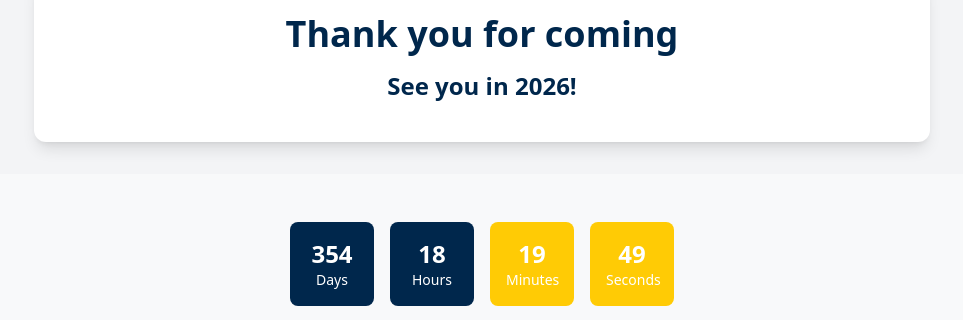
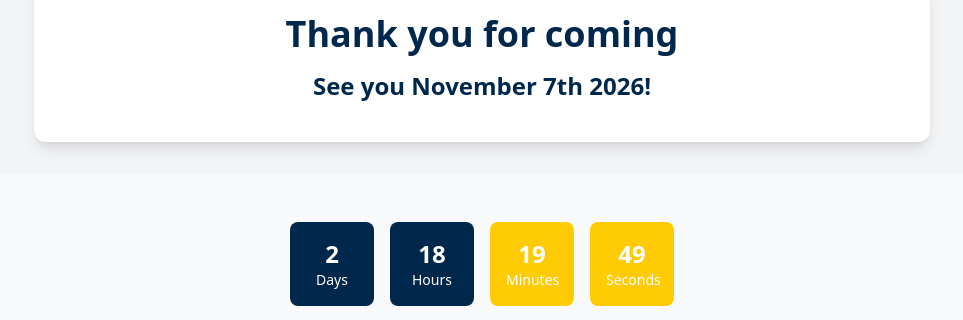
Before and after one commit to jacob-hill90/joejoes4, a React (Vite) app: page / in a window 1280 px wide. Shown: the part 923-1243 px from the top of the page, without its empty margins (158-1121 px from the left). Built offline with nearby package versions, Linux system fonts and the light colour scheme.

Commit message:
Added day for '26

```diff
--- a/src/App.jsx
+++ b/src/App.jsx
@@ -178,7 +178,7 @@ function App() {
       <main className="flex-grow bg-[#f8f9fa] ">{renderContent()}</main>
 
       <footer className="bg-[#f8f9fa] pt-12 text-black text-center py-4">
-        <Countdown targetDate="2025-10-25T17:00:00" />
+        <Countdown targetDate="2025-11-07T17:00:00" />
         <p className="text-sm">&copy; {currentYear} JoeJoesTailgate</p>
       </footer>
     </div>
--- a/src/components/Home.jsx
+++ b/src/components/Home.jsx
@@ -63,7 +63,7 @@ const Home = () => {
           Thank you for coming
         </h2>
         <p className="text-2xl font-semibold text-[#00274c] text-center">
-          See you in 2026!
+          See you November 7th 2026!
         </p>
       </section>
     </div>
```
Also changed, not shown: 1 other file (tests, documents, lock files or other folders).
